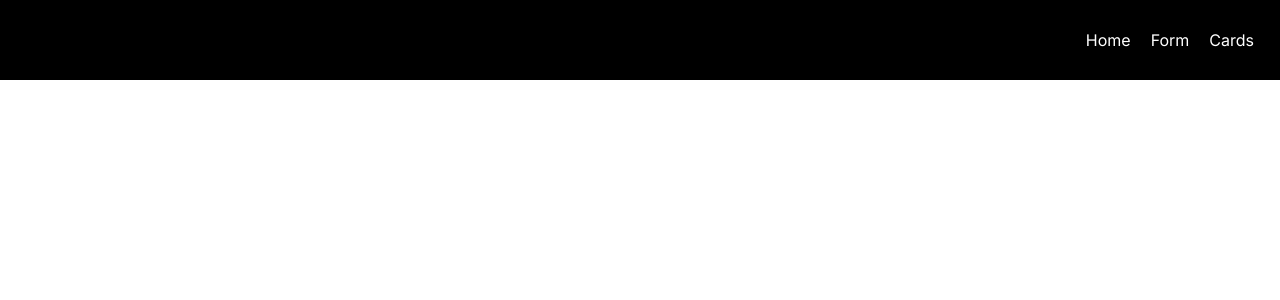
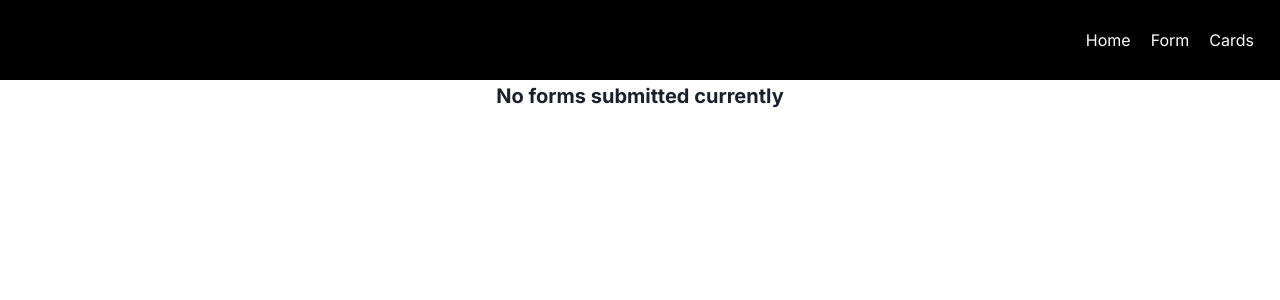
Before and after one commit to DaniellaBarraza125/Prueba_Index, a React (Vite) app: page /cards in a window 1280 px wide. Shown: the top 300 px of the page. Built offline with nearby package versions, Linux system fonts and the light colour scheme.

Commit message:
detalles a cards

```diff
--- a/src/components/Cards/Cards.jsx
+++ b/src/components/Cards/Cards.jsx
@@ -4,16 +4,26 @@ import Card from '../Card/Card';
 import { Box, Center, Text } from '@chakra-ui/react';
 import { getForms } from '../../features/form/formSlice';
 
-const Cards = ({ formSubmitted }) => {
+const Cards = ({ formSubmitted, setInvisible }) => {
     const forms = useSelector((state) => state.form.forms);
     const dispatch = useDispatch();
 
     useEffect(() => {
-      dispatch(getForms());
+        dispatch(getForms());
     }, [dispatch, formSubmitted]);
 
-    console.log("forms", Array.isArray(forms), forms);
-    if (forms.length <= 0) { return null; }
+
+    if (forms.length <= 0) {
+        return (
+            <Center marginTop="10vhx">
+                {!setInvisible && (
+                    <Text fontSize="xl" fontWeight="bold" mb={4}>
+                        No forms submitted currently
+                    </Text>
+                )}
+            </Center>
+        );
+    }
 
     return (
         <Center>
--- a/src/components/FormExample/FormExample.jsx
+++ b/src/components/FormExample/FormExample.jsx
@@ -40,6 +40,7 @@ const FormExample = () => {
 
   const [formData, setFormData] = useState(null);
   const [formSubmitted, setFormSubmitted] = useState(false);
+  const [setInvisible, setSetInvisible] = useState(true);
 
   const handleSubmit = (values, { setSubmitting, resetForm }) => {
     const formId = new Date().getTime().toString();
@@ -167,7 +168,7 @@ const FormExample = () => {
       </Box>
 
       <Box flex="1" justifyContent={'center'} marginLeft={{ md: '30px' }}>
-        <Cards formSubmitted={formSubmitted} />
+        <Cards formSubmitted={formSubmitted} setInvisible={setInvisible} />
       </Box>
     </Container>
   );
```
Also changed, not shown: src/components/Header/Header.jsx (line endings or trailing spaces).
